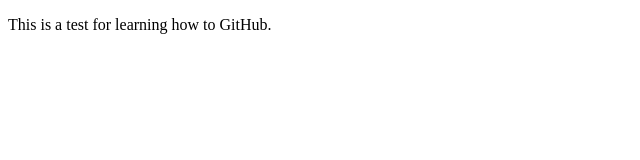
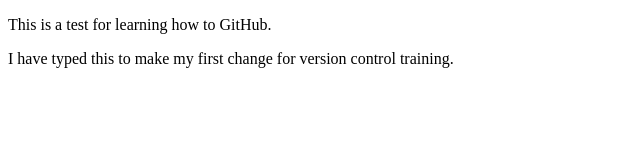
Before and after one commit to PXBenjamin/ScrimbaRepo, a plain HTML site: page index.html in a window 1280 px wide. Shown: the whole page, without its empty margins (0-640 px from the left). Drawn offline with Linux system fonts and the light colour scheme.

Commit message:
Commit my first change

```diff
--- a/index.html
+++ b/index.html
@@ -7,5 +7,6 @@
 </head>
 <body>
     <p>This is a test for learning how to GitHub.</p>
+    <p>I have typed this to make my first change for version control training.</p>
 </body>
 </html>
```
